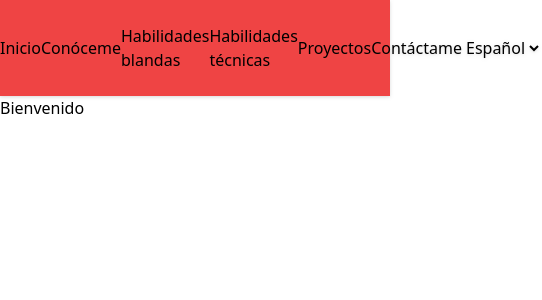
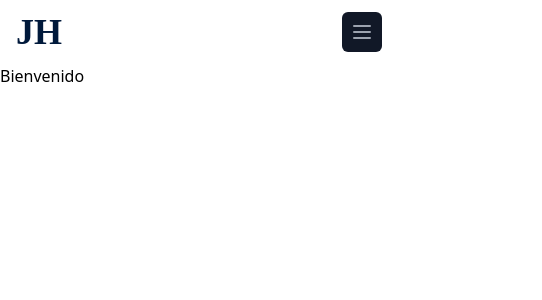
Before and after one commit to JuniorHuanca/portfolio, a Next.js app: page / in a window 390 px wide. Shown: the top 300 px of the page, 542 px wide, since content can reach past the window. Built offline with nearby package versions, Linux system fonts and the light colour scheme.

Commit message:
navbar responsive

```diff
--- a/src/components/LenguageSelector.tsx
+++ b/src/components/LenguageSelector.tsx
@@ -13,9 +13,16 @@ function LenguageSelector({ languages }: Props) {
     });
   };
   return (
-    <select onChange={handleChangeLang} className="bg-transparent">
-      <option value="es" className="bg-red-500">{languages.es}</option>
-      <option value="en" className="bg-red-500">{languages.en}</option>
+    <select
+      onChange={handleChangeLang}
+      className="md:pr-8 sm:text-sm sm:leading-5 block md:appearance-none bg-transparent border-none pl-3 pr-3 py-2 rounded-md text-base font-medium"
+    >
+      <option value="es" className="bg-purple-700">
+        {languages.es}
+      </option>
+      <option value="en" className="bg-purple-700">
+        {languages.en}
+      </option>
     </select>
   );
 }
--- a/src/components/Navbar/Navbar.tsx
+++ b/src/components/Navbar/Navbar.tsx
@@ -1,30 +1,156 @@
 import Link from "next/link";
 import LenguageSelector from "../LenguageSelector";
-import { INavbar } from "@/shared/types";
+import { INavbar, SelectedPage } from "@/shared/types";
+import { useState } from "react";
 
 type Props = {
   isTopOfPage: boolean;
   navbar: INavbar;
+  selectedPage: SelectedPage;
+  setSelectedPage: (value: SelectedPage) => void;
 };
 
-const Navbar = ({ isTopOfPage, navbar }: Props) => {
-  const flexBetween = "flex items-center justify-between";
-  const navbarBackground = false
-    ? ""
-    : "bg-red-500 drop-shadow dark:bg-dark-grey";
+const Navbar = ({
+  isTopOfPage,
+  navbar,
+  selectedPage,
+  setSelectedPage,
+}: Props) => {
+  const [isMobileMenuOpen, setMobileMenuOpen] = useState(false);
+
+  const toggleMobileMenu = () => {
+    setMobileMenuOpen(!isMobileMenuOpen);
+  };
+
+  const navbarBackground = isTopOfPage
+    ? "text-blue-900"
+    : "bg-blue-950 dark:bg-purple-800 text-white";
 
   const { links } = navbar;
 
   return (
-    <nav
-      className={`${navbarBackground} ${flexBetween} sticky top-0 py-6 w-full`}
+    <nav className={`${navbarBackground} sticky top-0`}>
+      <div className="max-w-7xl mx-auto px-4 sm:px-6 lg:px-8">
+        <div className="flex items-center justify-between h-16">
+          <div className="flex-1 flex justify-between items-center">
+            <div className="flex-shrink-0">
+              {/* <a href="#" className="font-bold text-lg">
+                Mi Sitio
+              </a> */}
+              <span className="font-playfair text-4xl font-bold lg:text-5xl xl:text-5xl">
+                JH
+              </span>
+            </div>
+            <div className="hidden md:block">
+              <div className="flex items-center">
+                {Object.keys(links).map((key, index) => {
+                  const lowerCasePage = key
+                    .toLowerCase()
+                    .replace(/ /g, "") as SelectedPage;
+                  return (
+                    <Link
+                      href={`#${key}`}
+                      key={index}
+                      className={`${
+                        selectedPage === lowerCasePage
+                          ? "text-red-500 dark:text-red-700"
+                          : ""
+                      } px-5 py-2 rounded-md font-medium transition duration-500 hover:text-blue-300 dark:hover:text-blue-100 text-base`}
+                      onClick={() => {
+                        setSelectedPage(lowerCasePage);
+                        // setIsMenuToggled(!isMenuToggled);
+                      }}
                     >
+                      {links[key]}
+                    </Link>
+                  );
+                })}
+              </div>
+            </div>
+          </div>
+          <div className="hidden md:block">
+            <div className="ml-4 flex items-center md:ml-6">
+              <div className="relative">
+                <LenguageSelector languages={navbar.languages} />
+                <div className="pointer-events-none absolute inset-y-0 right-0 flex items-center px-2">
+                  <svg
+                    className="h-4 w-4"
+                    viewBox="0 0 20 20"
+                    fill="currentColor"
+                  >
+                    <path fillRule="evenodd" d="M10 12l-6-6h12l-6 6z" />
+                  </svg>
+                </div>
+              </div>
+            </div>
+          </div>
+          <div className="-mr-2 flex md:hidden">
+            <button
+              type="button"
+              className="bg-gray-900 inline-flex items-center justify-center p-2 rounded-md text-gray-400 hover:text-white hover:bg-gray-800 focus:outline-none focus:ring-2 focus:ring-offset-2 focus:ring-offset-gray-800 focus:ring-white"
+              aria-expanded={isMobileMenuOpen ? "true" : "false"}
+              onClick={toggleMobileMenu}
+            >
+              <span className="sr-only">Open main menu</span>
+              {/* Icon when menu is closed */}
+              {/* Menu open: "hidden", Menu closed: "block" */}
+              <svg
+                className={`block h-6 w-6 ${
+                  isMobileMenuOpen ? "hidden" : "block"
+                }`}
+                stroke="currentColor"
+                fill="none"
+                viewBox="0 0 24 24"
+              >
+                <path
+                  strokeLinecap="round"
+                  strokeLinejoin="round"
+                  strokeWidth="2"
+                  d="M4 6h16M4 12h16M4 18h16"
+                />
+              </svg>
+              {/* Icon when menu is open */}
+              {/* Menu open: "block", Menu closed: "hidden" */}
+              <svg
+                className={`h-6 w-6 ${isMobileMenuOpen ? "block" : "hidden"}`}
+                stroke="currentColor"
+                fill="none"
+                viewBox="0 0 24 24"
+              >
+                <path
+                  strokeLinecap="round"
+                  strokeLinejoin="round"
+                  strokeWidth="2"
+                  d="M6 18L18 6M6 6l12 12"
+                />
+              </svg>
+            </button>
+          </div>
+        </div>
+      </div>
+      {/* Mobile Menu */}
+      {/* Menu open: "block", Menu closed: "hidden" */}
+      <div className={`md:hidden ${isMobileMenuOpen ? "block" : "hidden"}`}>
+        <div className="px-2 pt-2 pb-3 space-y-1 sm:px-3">
           {Object.keys(links).map((key, index) => (
-        <Link href={`#${key}`} key={index}>
+            <Link
+              href={`#${key}`}
+              key={index}
+              className="hover:text-white block px-3 py-2 rounded-md text-base font-medium"
+            >
               {links[key]}
             </Link>
           ))}
+        </div>
+        <div className="pt-4 pb-3 border-t border-gray-700">
+          <div className="flex items-center px-5 sm:px-6">
+            <div className="flex-shrink-0">Idioma</div>
+            <div className="ml-3">
               <LenguageSelector languages={navbar.languages} />
+            </div>
+          </div>
+        </div>
+      </div>
     </nav>
   );
 };
--- a/src/pages/index.tsx
+++ b/src/pages/index.tsx
@@ -1,7 +1,6 @@
 import Home from "@/components/Home/Home";
-import LenguageSelector from "@/components/LenguageSelector";
 import Navbar from "@/components/Navbar/Navbar";
-import { INavbar } from "@/shared/types";
+import { INavbar, SelectedPage } from "@/shared/types";
 import { useEffect, useState } from "react";
 
 type Props = {
@@ -10,6 +9,9 @@ type Props = {
 };
 export default function App({ home, navbar }: Props) {
   const [isTopOfPage, setIsTopOfPage] = useState<boolean>(true);
+  const [selectedPage, setSelectedPage] = useState<SelectedPage>(
+    SelectedPage.Home
+  );
   useEffect(() => {
     const handleScroll = () => {
       if (window.scrollY === 0) {
@@ -23,7 +25,12 @@ export default function App({ home, navbar }: Props) {
   }, []);
   return (
     <div className="dark:bg-deep-blue dark:text-white">
-      <Navbar isTopOfPage={isTopOfPage} navbar={navbar} />
+      <Navbar
+        isTopOfPage={isTopOfPage}
+        selectedPage={selectedPage}
+        setSelectedPage={setSelectedPage}
+        navbar={navbar}
+      />
       <Home />
       <h1>{home.welcome}</h1>
     </div>
--- a/src/shared/types.ts
+++ b/src/shared/types.ts
@@ -1,3 +1,12 @@
+export enum SelectedPage {
+  Home = "home",
+  AboutMe = "aboutme",
+  SoftSkills = "softskills",
+  TechSkills = "techskills",
+  Projects = "projects",
+  ContactMe = "contactme",
+}
+
 export interface INavbar {
   links: ILinks;
   languages: ILanguages;
--- a/tailwind.config.js
+++ b/tailwind.config.js
@@ -8,8 +8,45 @@ module.exports = {
   theme: {
     extend: {
       colors: {
-        "deep-blue": "#010026",
-        blue: "#2CBCE9",
+        blue: {
+          50: "#e4eeff",
+          100: "#cfdfff",
+          200: "#a8c2ff",
+          300: "#7499ff",
+          400: "#3e5cff",
+          500: "#1322ff",
+          600: "#0009ff",
+          700: "#0009ff",
+          800: "#0008e4",
+          900: "#00193b",
+          950: "#010026",
+        },
+        "light-blue": {
+          50: "#f1fafe",
+          100: "#e2f4fc",
+          200: "#bee9f9",
+          300: "#85d8f4",
+          400: "#2cbce9",
+          500: "#1caddb",
+          600: "#0f8cba",
+          700: "#0d7097",
+          800: "#0f5f7d",
+          900: "#124e68",
+          950: "#0c3245",
+        },
+        purple: {
+          50: "#f2f4fc",
+          100: "#e2e6f7",
+          200: "#cbd3f2",
+          300: "#a7b7e9",
+          400: "#7d91dd",
+          500: "#5e6fd3",
+          600: "#4a54c6",
+          700: "#4044b5",
+          800: "#3b3b98",
+          900: "#323476",
+          950: "#222249",
+        },
       },
       backgroundImage: {
         "gradient-radial": "radial-gradient(var(--tw-gradient-stops))",
```
Lines whose indentation alone changed are shown as unchanged.
